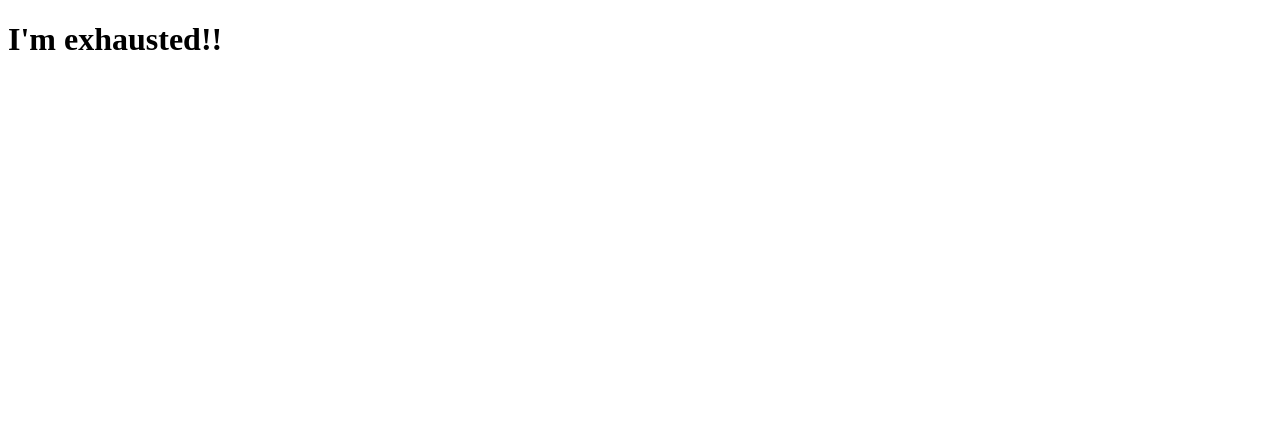
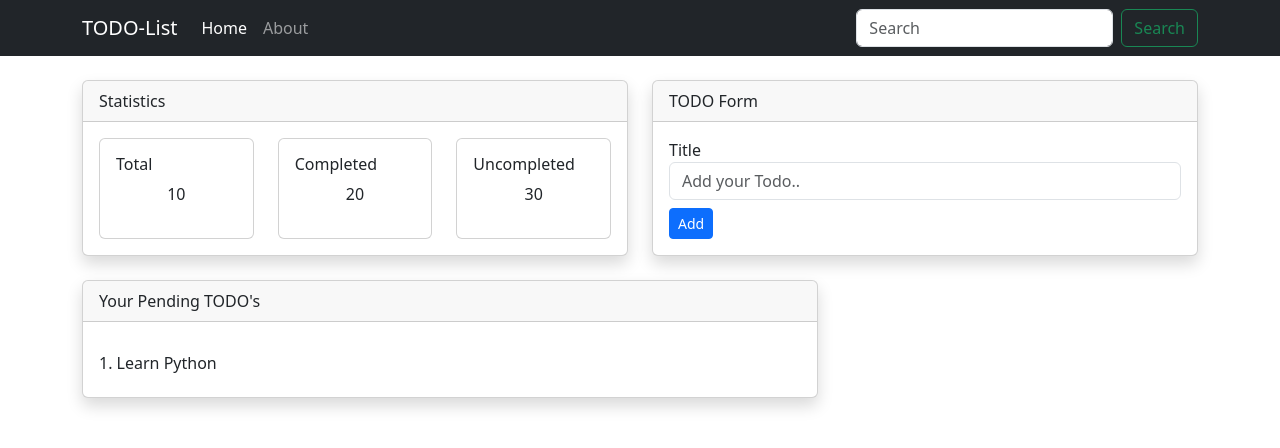
Before and after one commit to surendra2204/Flask-TODO-app, a Flask app: page / in a window 1280 px wide. Before the commit the part shown is almost empty. Shown: the top 448 px of the page. Run offline with Flask 3, Linux system fonts and the light colour scheme.

Commit message:
Chalane Chesam bro

```diff
--- a/app.py
+++ b/app.py
@@ -1,11 +1,16 @@
-from flask import Flask , render_template
+from flask import Flask, render_template
 
 app = Flask(__name__)
 
 
 @app.route('/')
-def hello():
+def index():
   return render_template('index.html')
+
+
+@app.route('/about')
+def about():
+  return render_template('about.html')
 
 
 if __name__ == "__main__":
--- a/templates/index.html
+++ b/templates/index.html
@@ -1,11 +1,69 @@
-<!DOCTYPE html>
-<html>
-  <head>
-    <title>
-      Todo-page
-    </title>
-  </head>
-  <body>
-    <h1>I'm exhausted!!</h1>
-  </body>
-</html>
+{% extends 'partials/base.html' %} <br />
+{% block title %} Home {% endblock %} <br />
+{% block content %}
+  <div class="container">
+    <div class="row">
+      <div class="col-md-6">
+        <div class="card shadow">
+          <div class="card-header">Statistics</div>
+          <div class="card-body">
+            <div class="row">
+              <div class="col-md-4">
+                <div class="card">
+                  <div class="card-body">
+                    <h6>Total</h6>
+                    <p class="text-center">10</p>
+                  </div>
+                </div>
+              </div>
+              <div class="col-md-4">
+                <div class="card">
+                  <div class="card-body">
+                    <h6>Completed</h6>
+                    <p class="text-center">20</p>
+                  </div>
+                </div>
+              </div>
+              <div class="col-md-4">
+                <div class="card">
+                  <div class="card-body">
+                    <h6>Uncompleted</h6>
+                    <p class="text-center">30</p>
+                  </div>
+                </div>
+              </div>
+            </div>
+          </div>
+        </div>
+      </div>
+      <div class="col-md-6">
+        <div class="card shadow">
+          <div class="card-header">TODO Form</div>
+          <div class="card-body">
+            <form action="">
+              <label for="">Title</label>
+              <input
+                class="form-control"
+                type="text"
+                name="title"
+                placeholder="Add your Todo.."
+              />
+              <input class="btn btn-primary mt-2 btn-sm" type="submit" value="Add"/>
+            </form>
+          </div>
+        </div>
+      </div>
+    </div>
+    <div class="mt-4"></div>
+    <div class="row">
+      <div class="col-md-8">
+        <div class="card shadow">
+          <div class="card-header mb-3">Your Pending TODO's</div>
+          <div class="card-body">
+            <h6>1. Learn Python</h6>
+          </div>
+        </div>
+      </div>
+    </div>
+  </div>
+{% endblock %}
--- /dev/null
+++ b/templates/navbar.html
@@ -0,0 +1,22 @@
+<nav class="navbar navbar-expand-lg navbar-dark bg-dark">
+  <div class="container">
+    <a class="navbar-brand" href="{{url_for('index')}}">TODO-List</a>
+    <button class="navbar-toggler" type="button" data-bs-toggle="collapse" data-bs-target="#navbarSupportedContent" aria-controls="navbarSupportedContent" aria-expanded="false" aria-label="Toggle navigation">
+      <span class="navbar-toggler-icon"></span>
+    </button>
+    <div class="collapse navbar-collapse" id="navbarSupportedContent">
+      <ul class="navbar-nav me-auto mb-2 mb-lg-0">
+        <li class="nav-item">
+          <a class="nav-link active" aria-current="page" href="{{url_for('index')}}">Home</a>
+        </li>
+        <li class="nav-item">
+          <a class="nav-link" href="{{url_for('about')}}">About</a>
+        </li>
+      </ul>
+      <form class="d-flex" role="search">
+        <input class="form-control me-2" type="search" placeholder="Search" aria-label="Search">
+        <button class="btn btn-outline-success" type="submit">Search</button>
+      </form>
+    </div>
+  </div>
+</nav>
--- /dev/null
+++ b/templates/partials/base.html
@@ -0,0 +1,21 @@
+<!doctype html>
+<html lang="en">
+  <head>
+    <title>{% block title %} {% endblock %}</title>
+    <!-- Required meta tags -->
+    <meta charset="utf-8">
+    <meta name="viewport" content="width=device-width, initial-scale=1">
+
+    <!-- Bootstrap CSS -->
+    <link href="https://cdn.jsdelivr.net/npm/bootstrap@5.3.0/dist/css/bootstrap.min.css" rel="stylesheet" integrity="sha384-9ndCyUaIbzAi2FUVXJi0CjmCapSmO7SnpJef0486qhLnuZ2cdeRhO02iuK6FUUVM" crossorigin="anonymous">
+  </head>
+  <body>
+    {% include 'navbar.html' %} <br />
+    {% block content %} {% endblock %}
+    <!-- Optional JavaScript -->
+    <!-- jQuery first, then Popper.js, then Bootstrap JS -->
+    <script src="https://code.jquery.com/jquery-3.3.1.slim.min.js" integrity="sha384-q8i/X+965DzO0rT7abK41JStQIAqVgRVzpbzo5smXKp4YfRvH+8abtTE1Pi6jizo" crossorigin="anonymous"></script>
+    <script src="https://cdn.jsdelivr.net/npm/popper.js@1.14.3/dist/umd/popper.min.js" integrity="sha384-ZMP7rVo3mIykV+2+9J3UJ46jBk0WLaUAdn689aCwoqbBJiSnjAK/l8WvCWPIPm49" crossorigin="anonymous"></script>
+    <script src="https://cdn.jsdelivr.net/npm/bootstrap@4.1.3/dist/js/bootstrap.min.js" integrity="sha384-ChfqqxuZUCnJSK3+MXmPNIyE6ZbWh2IMqE241rYiqJxyMiZ6OW/JmZQ5stwEULTy" crossorigin="anonymous"></script>
+  </body>
+</html>
```
Also changed, not shown: templates/about.html (added, +7 -0 lines), static/Logo.jpg (added).
